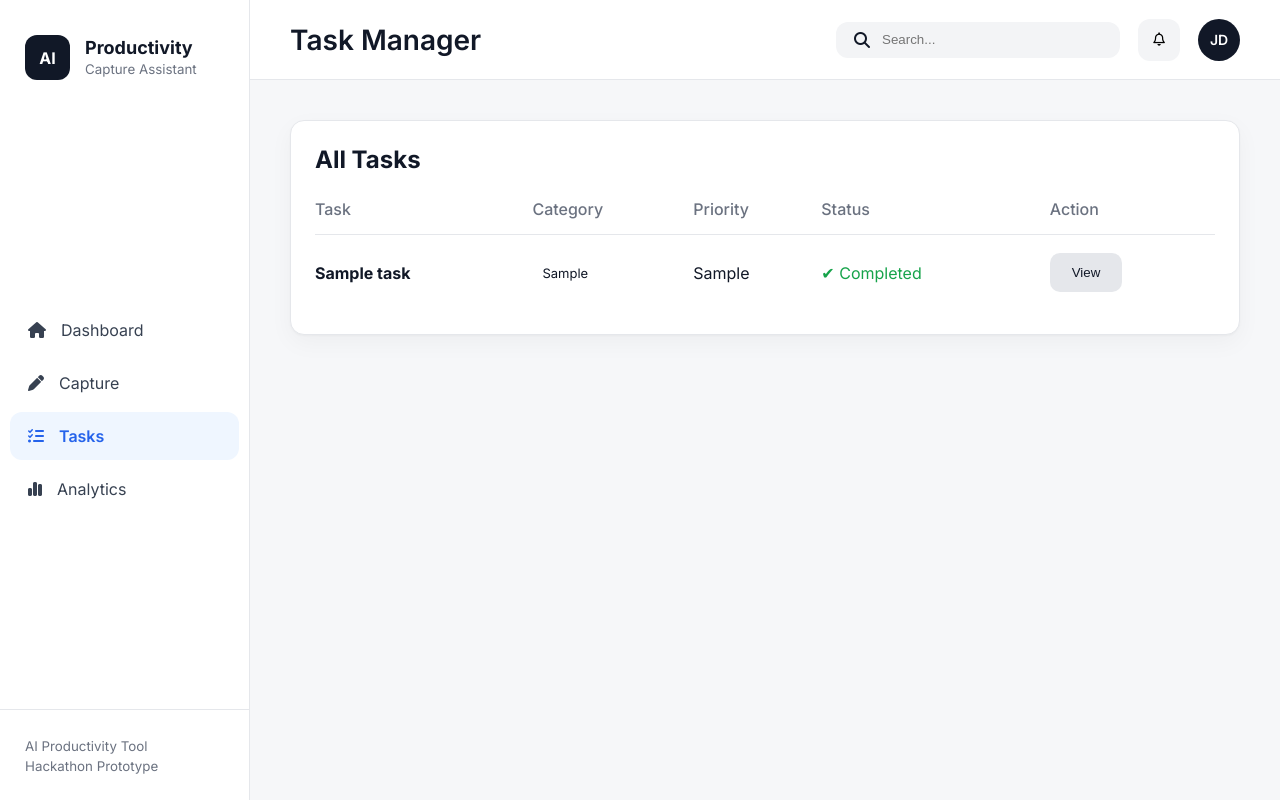
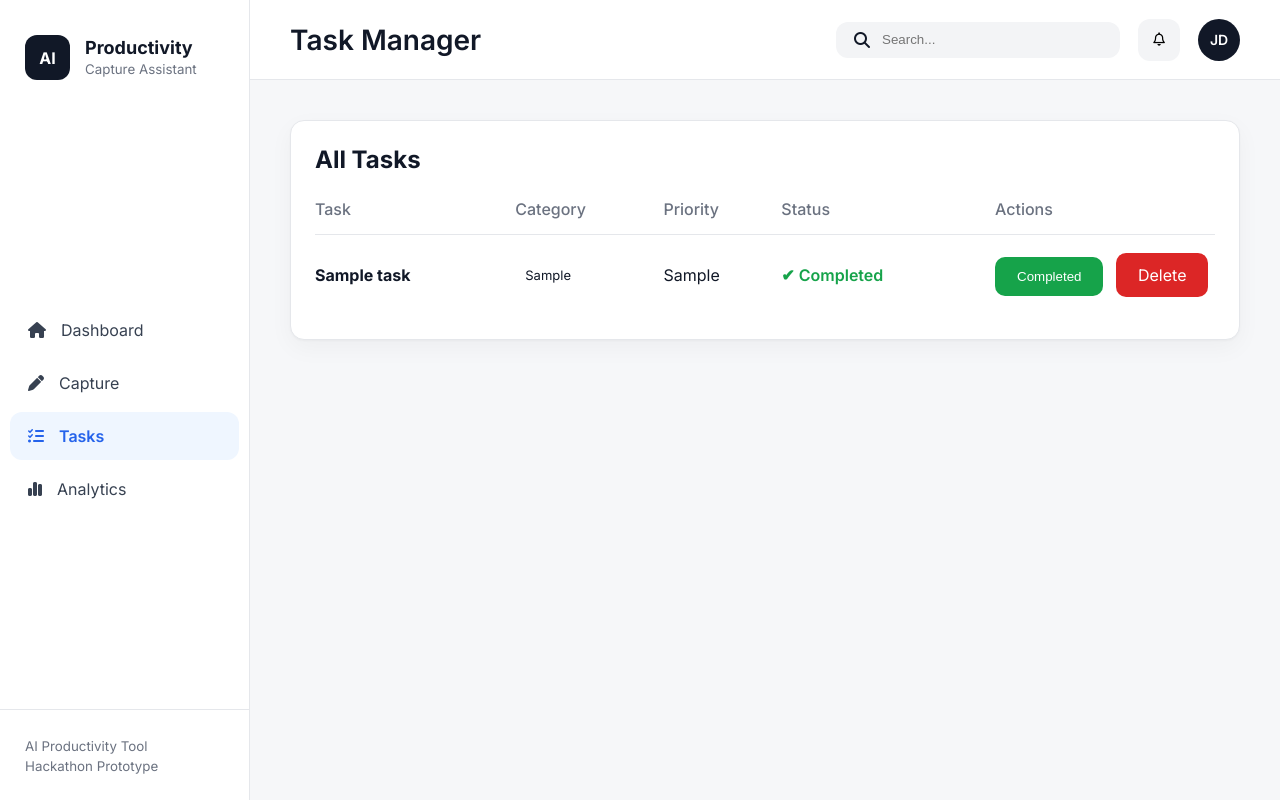
Before and after one commit to adwaithpramod994/Lightweight-Personal-Productivity-Capture-Tool, a Flask app: page /tasks in a window 1280 px wide. Run offline with Flask 3, Linux system fonts and the light colour scheme; tables that the repository leaves empty hold one stand-in row (values such as "Sample post").

Commit message:
Add files via upload

```diff
--- a/templates/tasks.html
+++ b/templates/tasks.html
@@ -16,17 +16,13 @@
     <table>
 
         <thead>
-
             <tr>
-
                 <th>Task</th>
                 <th>Category</th>
                 <th>Priority</th>
                 <th>Status</th>
-                <th>Action</th>
-
+                <th style="width:220px;">Actions</th>
             </tr>
-
         </thead>
 
         <tbody>
@@ -36,32 +32,32 @@
             <tr>
 
                 <td>
+                    <strong>{{ task.title }}</strong>
+                </td>
 
-                    <strong>{{ task.title }}</strong>
+                <td>
+                    <span class="badge {{ task.category.lower() }}">
+                        {{ task.category }}
+                    </span>
+                </td>
 
+                <td>
+                    {{ task.priority }}
                 </td>
 
                 <td>
 
-                    <span class="badge {{ task.category.lower() }}">
+                    {% if task.status == "Completed" %}
 
-                        {{ task.category }}
-
-                    </span>
-
-                </td>
-
-                <td>{{ task.priority }}</td>
-
-                <td>
-
-                    {% if task.status=="Completed" %}
-
-                        <span style="color:#16A34A;">✔ Completed</span>
+                        <span style="color:#16A34A;font-weight:600;">
+                            ✔ Completed
+                        </span>
 
                     {% else %}
 
-                        <span style="color:#F59E0B;">Pending</span>
+                        <span style="color:#F59E0B;font-weight:600;">
+                            Pending
+                        </span>
 
                     {% endif %}
 
@@ -69,24 +65,35 @@
 
                 <td>
 
-                    {% if task.status!="Completed" %}
+                    {% if task.status != "Completed" %}
 
-                    <button class="btn">
+                        <a href="{{ url_for('complete', task_id=task.id) }}"
+                           class="btn"
+                           style="text-decoration:none;display:inline-block;margin-right:8px;">
 
-                        Complete
+                            Complete
 
-                    </button>
+                        </a>
 
                     {% else %}
 
-                    <button class="btn"
-                            style="background:#E5E7EB;color:#111827;">
+                        <button class="btn"
+                                style="background:#16A34A;cursor:default;margin-right:8px;">
 
-                        View
+                            Completed
 
-                    </button>
+                        </button>
 
                     {% endif %}
+
+                    <a href="{{ url_for('delete', task_id=task.id) }}"
+                       class="btn"
+                       style="background:#DC2626;text-decoration:none;display:inline-block;"
+                       onclick="return confirm('Are you sure you want to delete this task?');">
+
+                        Delete
+
+                    </a>
 
                 </td>
 
@@ -100,11 +107,11 @@
 
     {% else %}
 
-    <p style="color:#6B7280;">
+        <p style="color:#6B7280;font-size:16px;">
 
-        No tasks available.
+            No tasks available. Capture some tasks to get started.
 
-    </p>
+        </p>
 
     {% endif %}
 
```
